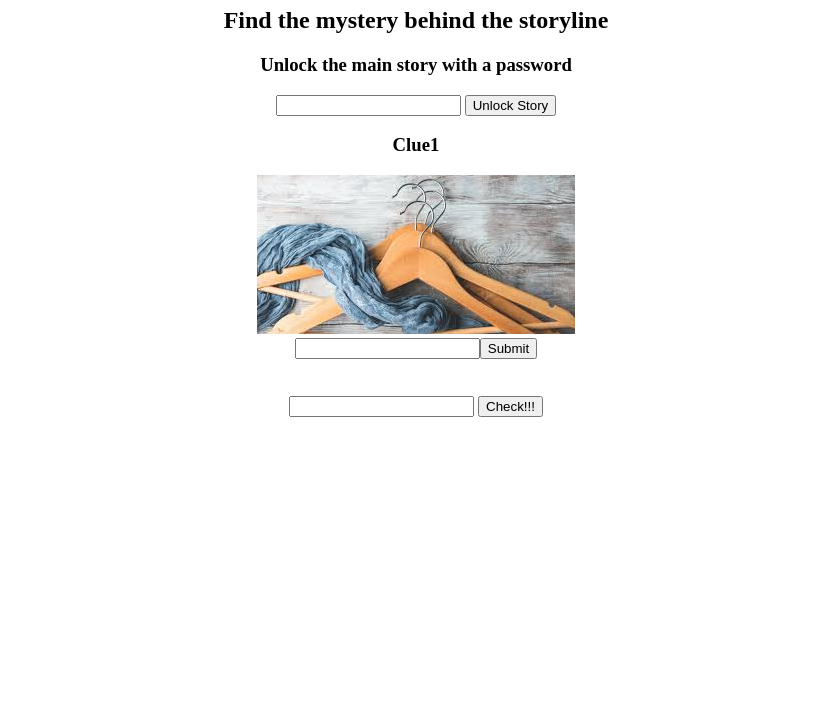
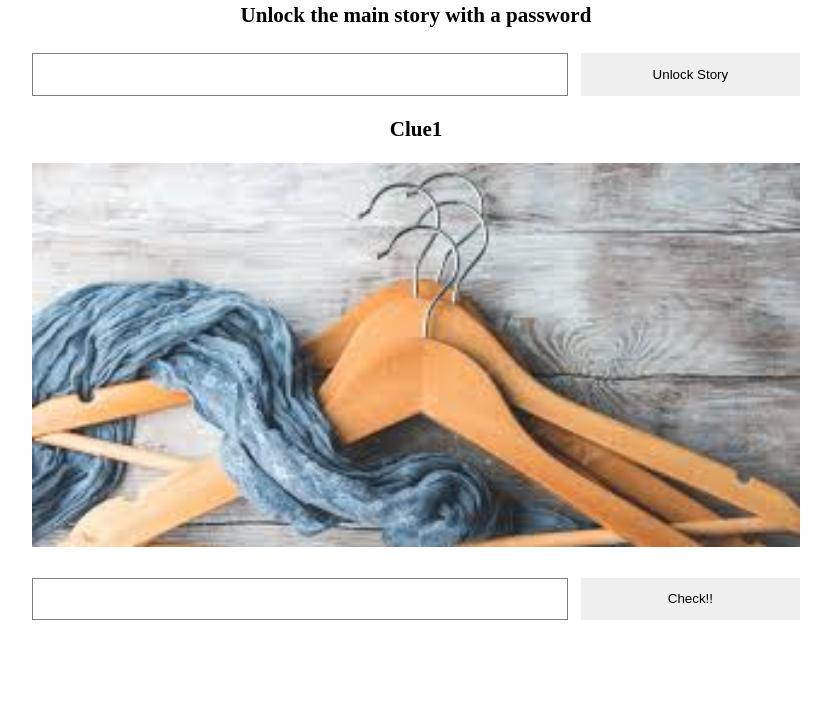
Before and after one commit to iamnoufal/event-mathematica, a plain HTML site: page index.html in a window 1280 px wide. Shown: the part 73-800 px from the top of the page, without its empty margins (224-1055 px from the left). Drawn offline with Linux system fonts and the light colour scheme; files whose address does not match are found by name.

Commit message:
Add files via upload

```diff
--- a/a.js
+++ b/a.js
@@ -5,7 +5,7 @@ function checkAns(x) {
         document.getElementById('clue'+x).innerHTML='';
         st(ans,x);
     } else {
-        alert("The answer "+ans+" typed for clue "+x+" is incorrect");
-        document.getElementById('hint'+x).innerHTML=hints[parseInt(x)];
+        document.getElementById('err'+x).innerHTML='The Answer <b>'+ans+'</b> typed for <b>Clue '+x+'</b> is incorrect'
+        document.getElementById('hint'+x).innerHTML='<b>Hint:</b> '+hints[parseInt(x)];
     }
 }
--- a/cluemaker/load/content/g.js
+++ b/cluemaker/load/content/g.js
@@ -10,7 +10,8 @@ function loadClues() {
         container+="<img src='' id='img"+i+"' />";
         container+="<div class='type-ans'>"
         container+="<input type='text' class='type' id='ans"+i+"' />";
-        container+="<input type='submit' class='submit' onclick='checkAns("+i+")' /></div>";
+        container+="<input type='submit' class='submit' onclick='checkAns("+i+")' value='Check!!' /></div>";
+        container+="<p id='err"+i+"'></p>";
         container+="<p id='hint"+i+"'></p>";
         container+="</div>";
     }
--- a/index.html
+++ b/index.html
@@ -13,36 +13,28 @@
         <script src="b.js"></script>
         <script src="hi/f.js"></script>
         <script src="cluemaker/load/content/g.js"></script>
+        <link rel='stylesheet' href="style.css" />
+    </head>
+    <body onload="loadClues()">
 
-        </head>
-    <body onload="loadClues()" style='text-align:center'>
-
-        <!--header-->
-        <div class='header'><h1>Event Mathematica</h1></div>
-
-        <!--main_clue-->
+        <!--main clue-->
         <div id='main-clue' class='clue'>
             <h2>Find the mystery behind the storyline</h3>
             <div id='hidden'></div>
-            <div id='pwd' class='type-ans'>
+            <div id='pwd-container'>
                 <h3>Unlock the main story with a password</h3>
-                <input class='type' type="text" id='mainpwd' />
-                <input class="submit" type='submit' onclick='checkPwd()' value='Unlock Story' />
+                <div id='pwd' class='type-ans'>
+                    <input class='type' type="text" id='mainpwd' />
+                    <input class="submit" type='submit' onclick='checkPwd()' value='Unlock Story' />
+                </div>
             </div>
         </div>
 
         <!--clues-->
         <div id="clueContainer"></div>
 
-        <div class='clue'>
-            <h3 id='clue-heading'></h3>
-            <img src='' id='clue-img' />
-            <div class="type-ans">
-                <input class='type' type="text" id="and" />
-                <input class="submit" type="submit" value="Check!!!" onclick='' />
-                <p id='hint'></p>
-            </div>
-        </div>
+        <!--cracked-->
+        <div id="cracked"></div>
 
         <script src='clue-container.js'></script>
     </body>
--- /dev/null
+++ b/style.css
@@ -0,0 +1,42 @@
+body {
+    text-align: center;
+    margin: 0 20vw;
+    font-size: large;
+}
+
+img {
+    width: 100%;
+}
+
+.type-ans {
+    display: flex;
+    font-size: medium;
+    margin-top: 2vw;
+}
+
+input:focus-visible {
+    outline: 0;
+    border: 0;
+    border-bottom: 1px solid rgba(0,0,0,1);
+    font-size: large;
+}
+
+.type {
+    width: 70%;
+    margin-right: 1vw;
+    padding: 1vw;
+    border: 1px solid rgba(0,0,0,0.5);
+    transition: 0.3s;
+}
+
+.submit {
+    width: 30%;
+    border: 0;
+    padding: 1vw;
+}
+
+@media screen and (max-width:700px) {
+    body {
+        margin: 0 2vw;
+    }
+}
```
Also changed, not shown: b.js (+1 -6 lines).
